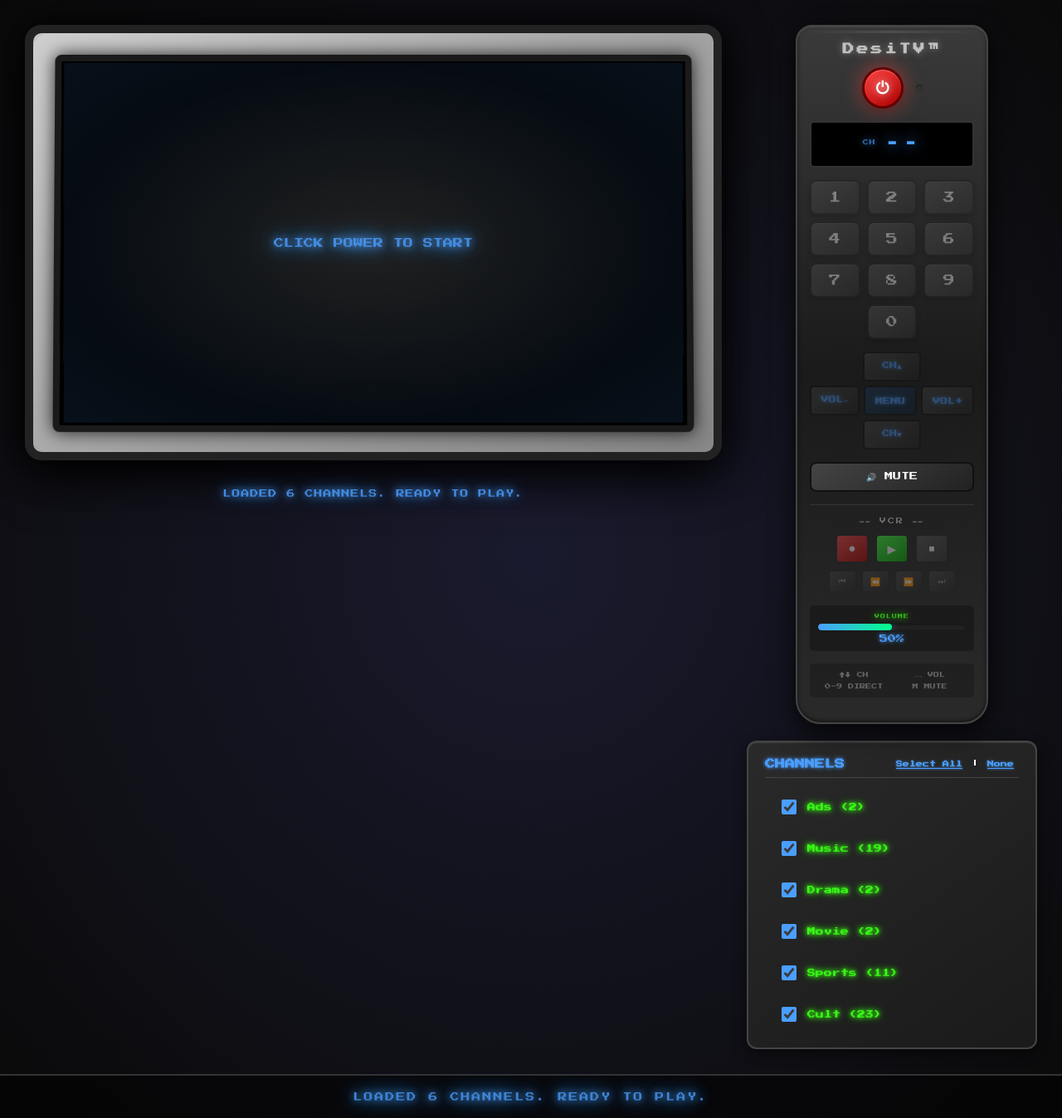
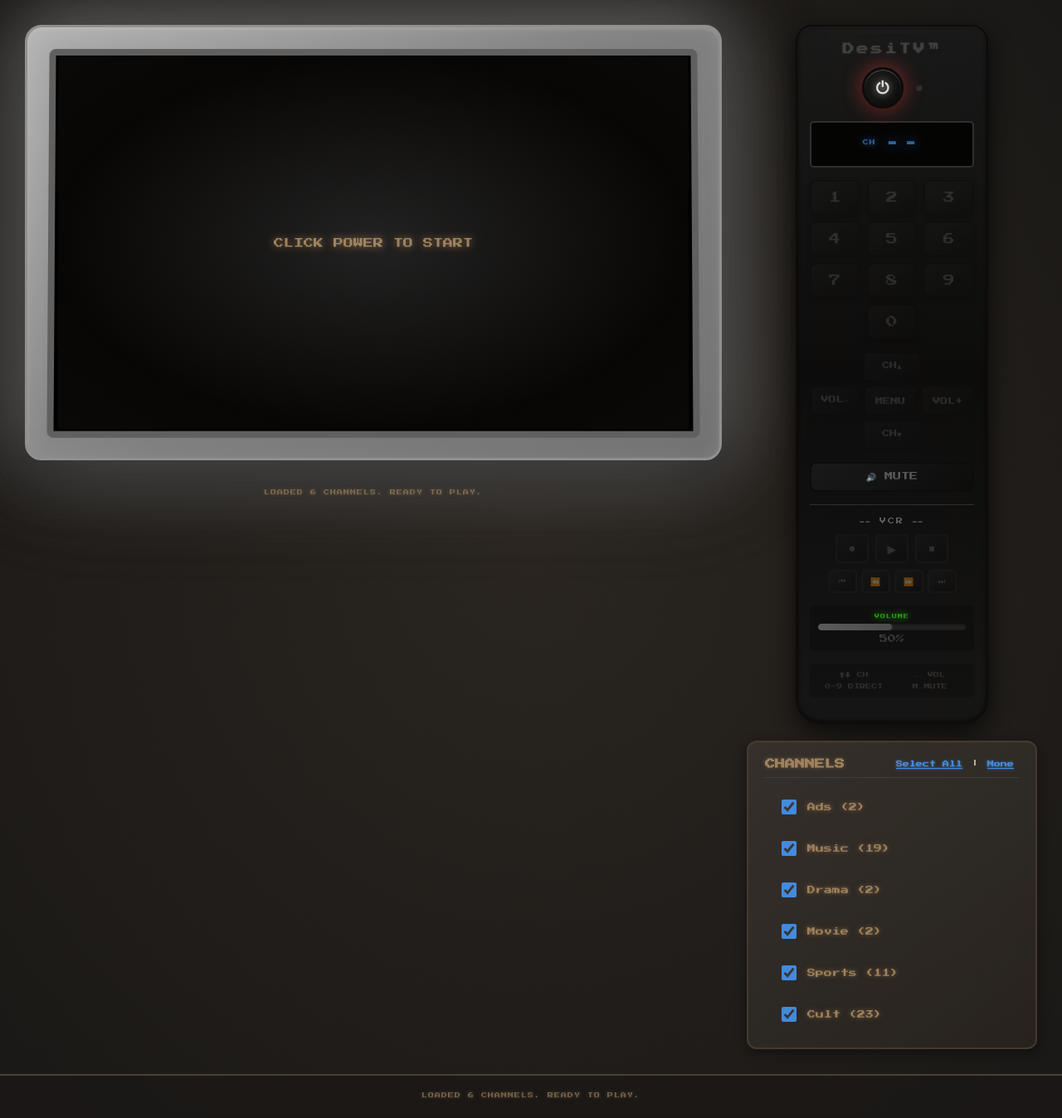
Before and after one commit to pudiish/desiTV, a React (Vite) app in the folder client/: page /tv in a window 1280 px wide. Shown: the whole page at 83% size. Built offline with nearby package versions, Linux system fonts and the light colour scheme; no server answers.

Commit message:
ui changes

```diff
--- a/client/src/components/TVFrame.jsx
+++ b/client/src/components/TVFrame.jsx
@@ -333,23 +333,9 @@ export default function TVFrame({ power, activeChannel, onStaticTrigger, statusM
 
 			{/* Hide status and hints in fullscreen */}
 			{!isFullscreen && (
-				<>
-					<div className="tv-status-indicator">
-						{statusMessage || "WELCOME BACK! CLICK ON POWER BUTTON TO BEGIN JOURNEY."}
-					</div>
-					{power && (
-						<div style={{
-							fontSize: '10px',
-							color: '#666',
-							marginTop: '10px',
-							textAlign: 'center',
-							opacity: showFullscreenHint ? 1 : 0.5,
-							transition: 'opacity 0.3s ease'
-						}}>
-							Double tap/click for fullscreen
-						</div>
-					)}
-				</>
+				<div className="tv-status-indicator">
+					{statusMessage || "WELCOME BACK! CLICK ON POWER BUTTON TO BEGIN JOURNEY."}
+				</div>
 			)}
 			{/* Minimal exit hint in fullscreen - positioned at bottom */}
 			{isFullscreen && (
--- a/client/src/styles.css
+++ b/client/src/styles.css
@@ -6,8 +6,8 @@
 
 body {
 	font-family: 'Press Start 2P', 'Courier New', monospace;
-	background: #0a0a0a;
-	color: #fff;
+	background: #1a1816;
+	color: #d4c4b0;
 	margin: 0;
 	padding: 0;
 	overflow-x: hidden;
@@ -30,7 +30,7 @@ body:has(.tv-frame-container:-ms-fullscreen) {
 	display: flex;
 	flex-direction: column;
 	min-height: 100vh;
-	background: radial-gradient(ellipse at center, #1a1a2e 0%, #0a0a0a 100%);
+	background: radial-gradient(ellipse at center, #2a2520 0%, #1a1816 100%);
 }
 
 /* Hide main container and remote when fullscreen is active */
@@ -68,12 +68,14 @@ body:has(.tv-frame-container:-ms-fullscreen) {
 	flex-direction: column;
 	align-items: center;
 	cursor: pointer;
-	transition: transform 0.2s ease;
+	transition: transform 0.2s ease, filter 0.2s ease;
 	position: relative;
+	filter: drop-shadow(0 0 40px rgba(128, 128, 128, 0.4));
 }
 
 .tv-frame-container:hover {
-	transform: scale(1.01);
+	transform: scale(1.02);
+	filter: drop-shadow(0 0 60px rgba(128, 128, 128, 0.5));
 }
 
 /* Fullscreen hint overlay */
@@ -159,17 +161,20 @@ body:has(.tv-frame-container:-ms-fullscreen) {
 	width: 100%;
 	max-width: 900px;
 	aspect-ratio: 16/10;
-	background: linear-gradient(145deg, #c0c0c0, #808080);
+	background: linear-gradient(145deg, #a0a0a0, #808080, #707070);
 	border-radius: 20px;
 	padding: 25px;
 	box-shadow:
-		0 0 50px rgba(0, 0, 0, 0.8),
+		0 0 80px rgba(128, 128, 128, 0.5),
+		0 0 120px rgba(128, 128, 128, 0.3),
 		inset 0 0 30px rgba(255, 255, 255, 0.1),
-		0 20px 60px rgba(0, 0, 0, 0.9);
+		0 20px 60px rgba(0, 0, 0, 0.8),
+		inset 0 2px 4px rgba(255, 255, 255, 0.15);
 	position: relative;
 	display: flex;
 	align-items: center;
 	justify-content: center;
+	border: 3px solid #909090;
 }
 
 
@@ -196,17 +201,18 @@ body:has(.tv-frame-container:-ms-fullscreen) {
 	z-index: 2;
 	width: 100%;
 	height: 100%;
-	background: #000;
-	border: 8px solid #1a1a1a;
+	background: #0a0806;
+	border: 8px solid #606060;
 	border-radius: 8px;
 	overflow: hidden;
 	display: flex;
 	align-items: center;
 	justify-content: center;
 	box-shadow:
-		inset 0 0 100px rgba(0, 0, 0, 0.9),
-		0 0 20px rgba(0, 0, 0, 0.8),
-		inset 0 0 30px rgba(255, 255, 255, 0.05); /* Screen reflection */
+		inset 0 0 100px rgba(0, 0, 0, 0.95),
+		0 0 30px rgba(128, 128, 128, 0.3),
+		inset 0 0 30px rgba(255, 255, 255, 0.05),
+		inset 0 2px 4px rgba(255, 255, 255, 0.08); /* Screen reflection */
 	/* Convex CRT screen effect - subtle curve */
 	transform: perspective(1500px) rotateX(1.5deg);
 	transform-style: preserve-3d;
@@ -269,11 +275,11 @@ body:has(.tv-frame-container:-ms-fullscreen) {
 
 .tv-off-message {
 	font-size: 12px;
-	color: #4a9eff;
+	color: #b8956a;
 	text-shadow:
-		0 0 10px #4a9eff,
-		0 0 20px #4a9eff,
-		0 0 30px #4a9eff;
+		0 0 8px rgba(184, 149, 106, 0.6),
+		0 0 15px rgba(184, 149, 106, 0.4),
+		0 0 25px rgba(184, 149, 106, 0.2);
 	animation: pulse-glow 2s ease-in-out infinite;
 	z-index: 10;
 }
@@ -286,7 +292,7 @@ body:has(.tv-frame-container:-ms-fullscreen) {
 .tv-screen-glow {
 	position: absolute;
 	inset: 0;
-	background: radial-gradient(ellipse at center, transparent 0%, rgba(74, 158, 255, 0.1) 100%);
+	background: radial-gradient(ellipse at center, transparent 0%, rgba(139, 115, 85, 0.08) 100%);
 	pointer-events: none;
 	z-index: 5;
 }
@@ -305,14 +311,15 @@ body:has(.tv-frame-container:-ms-fullscreen) {
 	inset: 0;
 	background: repeating-linear-gradient(
 		0deg,
-		rgba(0, 0, 0, 0.15) 0px,
-		rgba(0, 0, 0, 0.15) 1px,
+		rgba(139, 115, 85, 0.08) 0px,
+		rgba(139, 115, 85, 0.08) 1px,
 		transparent 1px,
 		transparent 2px
 	);
 	pointer-events: none;
 	z-index: 10;
 	animation: scanline-move 8s linear infinite;
+	mix-blend-mode: overlay;
 }
 
 @keyframes scanline-move {
@@ -430,6 +437,17 @@ body:has(.tv-frame-container:-ms-fullscreen) {
 .tv-frame-container:-webkit-full-screen .crt-scanlines {
 	opacity: 0.15 !important;
 	z-index: 10 !important;
+}
+
+/* Vintage TV sepia/brown tint overlay */
+.tv-screen::after {
+	content: "";
+	position: absolute;
+	inset: 0;
+	background: rgba(107, 93, 79, 0.03);
+	pointer-events: none;
+	z-index: 6;
+	mix-blend-mode: overlay;
 }
 
 /* Static overlay in fullscreen */
@@ -590,13 +608,14 @@ body:has(.tv-frame-container:-ms-fullscreen) {
 
 /* Control Panel */
 .control-panel {
-	background: linear-gradient(145deg, #2a2a2a, #1a1a1a);
-	border: 2px solid #444;
+	background: linear-gradient(145deg, #3a342f, #2a2520);
+	border: 2px solid #4a3f35;
 	border-radius: 12px;
 	padding: 20px;
 	box-shadow:
 		0 4px 15px rgba(0, 0, 0, 0.5),
-		inset 0 1px 0 rgba(255, 255, 255, 0.1);
+		inset 0 1px 0 rgba(139, 115, 85, 0.08);
+	opacity: 0.85;
 }
 
 .control-btn {
@@ -703,13 +722,14 @@ body:has(.tv-frame-container:-ms-fullscreen) {
 
 /* Category List */
 .category-list {
-	background: linear-gradient(145deg, #2a2a2a, #1a1a1a);
-	border: 2px solid #444;
+	background: linear-gradient(145deg, #3a342f, #2a2520);
+	border: 2px solid #4a3f35;
 	border-radius: 12px;
 	padding: 20px;
 	box-shadow:
 		0 4px 15px rgba(0, 0, 0, 0.5),
-		inset 0 1px 0 rgba(255, 255, 255, 0.1);
+		inset 0 1px 0 rgba(139, 115, 85, 0.08);
+	opacity: 0.85;
 }
 
 .category-header {
@@ -724,8 +744,8 @@ body:has(.tv-frame-container:-ms-fullscreen) {
 .category-header h3 {
 	margin: 0;
 	font-size: 12px;
-	color: #4a9eff;
-	text-shadow: 0 0 5px #4a9eff;
+	color: #b8956a;
+	text-shadow: 0 0 5px rgba(184, 149, 106, 0.5);
 }
 
 .category-actions {
@@ -782,10 +802,10 @@ body:has(.tv-frame-container:-ms-fullscreen) {
 
 .category-name {
 	font-size: 10px;
-	color: #39ff14;
+	color: #b8956a;
 	text-shadow:
-		0 0 5px #39ff14,
-		0 0 10px #39ff14;
+		0 0 5px rgba(184, 149, 106, 0.5),
+		0 0 10px rgba(184, 149, 106, 0.3);
 	flex: 1;
 }
 
@@ -794,19 +814,19 @@ body:has(.tv-frame-container:-ms-fullscreen) {
 	width: 100%;
 	padding: 20px;
 	text-align: center;
-	background: rgba(0, 0, 0, 0.5);
-	border-top: 2px solid #333;
+	background: rgba(26, 24, 22, 0.7);
+	border-top: 2px solid #4a3f35;
 }
 
 .status-text {
-	font-size: 11px;
-	color: #4a9eff;
+	font-size: 7px;
+	color: #8b7355;
 	text-shadow:
-		0 0 10px #4a9eff,
-		0 0 20px #4a9eff,
-		0 0 30px #4a9eff;
+		0 0 5px rgba(139, 115, 85, 0.5),
+		0 0 10px rgba(139, 115, 85, 0.3);
 	animation: status-pulse 3s ease-in-out infinite;
-	letter-spacing: 2px;
+	letter-spacing: 1px;
+	opacity: 0.7;
 }
 
 @keyframes status-pulse {
@@ -818,13 +838,14 @@ body:has(.tv-frame-container:-ms-fullscreen) {
 	margin-top: 20px;
 	padding: 15px;
 	text-align: center;
-	font-size: 10px;
-	color: #4a9eff;
+	font-size: 7px;
+	color: #8b7355;
 	text-shadow:
-		0 0 10px #4a9eff,
-		0 0 20px #4a9eff;
+		0 0 5px rgba(139, 115, 85, 0.5),
+		0 0 10px rgba(139, 115, 85, 0.3);
 	animation: pulse-glow 2s ease-in-out infinite;
 	letter-spacing: 1px;
+	opacity: 0.7;
 }
 
 /* Hide status indicator in fullscreen */
@@ -845,16 +866,17 @@ body:has(.tv-frame-container:-ms-fullscreen) {
 }
 
 .remote-body {
-	background: linear-gradient(180deg, #3a3a3a 0%, #1a1a1a 50%, #2a2a2a 100%);
+	background: linear-gradient(180deg, #1a1a1a 0%, #0a0a0a 50%, #151515 100%);
 	border-radius: 20px 20px 30px 30px;
 	padding: 20px 15px 30px;
 	min-width: 220px;
 	box-shadow:
 		0 10px 30px rgba(0, 0, 0, 0.8),
-		inset 0 1px 0 rgba(255, 255, 255, 0.1),
-		inset 0 -2px 5px rgba(0, 0, 0, 0.5);
-	border: 2px solid #444;
+		inset 0 1px 0 rgba(255, 255, 255, 0.03),
+		inset 0 -2px 5px rgba(0, 0, 0, 0.7);
+	border: 2px solid #0a0a0a;
 	position: relative;
+	opacity: 0.85;
 }
 
 .remote-body::before {
@@ -864,18 +886,19 @@ body:has(.tv-frame-container:-ms-fullscreen) {
 	left: 10px;
 	right: 10px;
 	height: 3px;
-	background: linear-gradient(90deg, transparent, rgba(255,255,255,0.1), transparent);
+	background: linear-gradient(90deg, transparent, rgba(255,255,255,0.02), transparent);
 	border-radius: 2px;
 }
 
 .remote-brand {
 	text-align: center;
 	font-size: 14px;
-	color: #c0c0c0;
-	text-shadow: 0 0 10px rgba(192, 192, 192, 0.5);
+	color: #666;
+	text-shadow: 0 0 3px rgba(102, 102, 102, 0.2);
 	margin-bottom: 15px;
 	font-weight: bold;
 	letter-spacing: 3px;
+	opacity: 0.6;
 }
 
 /* Power Section */
@@ -891,11 +914,11 @@ body:has(.tv-frame-container:-ms-fullscreen) {
 	width: 50px;
 	height: 50px;
 	border-radius: 50%;
-	background: linear-gradient(145deg, #ff4444, #aa0000);
-	border: 3px solid #660000;
+	background: linear-gradient(145deg, #1a1a1a, #0a0a0a);
+	border: 3px solid #0a0a0a;
 	box-shadow:
-		0 4px 15px rgba(255, 0, 0, 0.4),
-		inset 0 2px 0 rgba(255, 255, 255, 0.3);
+		0 4px 15px rgba(0, 0, 0, 0.5),
+		inset 0 2px 0 rgba(255, 255, 255, 0.02);
 	cursor: pointer;
 	transition: all 0.2s ease;
 }
@@ -908,11 +931,11 @@ body:has(.tv-frame-container:-ms-fullscreen) {
 }
 
 .remote-btn.power-btn.on {
-	background: linear-gradient(145deg, #44ff44, #00aa00);
-	border-color: #006600;
+	background: linear-gradient(145deg, #2a2a2a, #1a1a1a);
+	border-color: #0a0a0a;
 	box-shadow:
-		0 4px 15px rgba(0, 255, 0, 0.4),
-		inset 0 2px 0 rgba(255, 255, 255, 0.3);
+		0 4px 15px rgba(0, 0, 0, 0.6),
+		inset 0 2px 0 rgba(255, 255, 255, 0.03);
 }
 
 .power-icon {
@@ -958,17 +981,19 @@ body:has(.tv-frame-container:-ms-fullscreen) {
 
 .channel-label {
 	font-size: 10px;
-	color: #666;
+	color: #555;
+	opacity: 0.6;
 }
 
 .channel-number {
 	font-size: 24px;
-	color: #ff6600;
+	color: #666;
 	text-shadow:
-		0 0 10px #ff6600,
-		0 0 20px #ff6600;
+		0 0 5px rgba(102, 102, 102, 0.3),
+		0 0 10px rgba(102, 102, 102, 0.2);
 	font-family: 'Courier New', monospace;
 	letter-spacing: 3px;
+	opacity: 0.7;
 }
 
 /* Number Pad */
@@ -980,22 +1005,22 @@ body:has(.tv-frame-container:-ms-fullscreen) {
 }
 
 .remote-btn.num-btn {
-	background: linear-gradient(145deg, #555, #333);
-	border: 2px solid #222;
+	background: linear-gradient(145deg, #1a1a1a, #0a0a0a);
+	border: 2px solid #0a0a0a;
 	border-radius: 8px;
-	color: #fff;
+	color: #666;
 	font-size: 14px;
 	padding: 12px;
 	cursor: pointer;
 	transition: all 0.15s ease;
 	font-family: 'Press Start 2P', monospace;
 	box-shadow:
-		0 3px 6px rgba(0,0,0,0.4),
-		inset 0 1px 0 rgba(255,255,255,0.1);
+		0 3px 6px rgba(0,0,0,0.6),
+		inset 0 1px 0 rgba(255,255,255,0.02);
 }
 
 .remote-btn.num-btn:hover:not(:disabled) {
-	background: linear-gradient(145deg, #666, #444);
+	background: linear-gradient(145deg, #2a2a2a, #1a1a1a);
 	transform: translateY(-2px);
 }
 
@@ -1031,15 +1056,15 @@ body:has(.tv-frame-container:-ms-fullscreen) {
 }
 
 .remote-btn.dpad-btn {
-	background: linear-gradient(145deg, #444, #222);
-	border: 2px solid #111;
-	color: #4a9eff;
+	background: linear-gradient(145deg, #1a1a1a, #0a0a0a);
+	border: 2px solid #0a0a0a;
+	color: #666;
 	font-size: 9px;
 	padding: 10px 12px;
 	cursor: pointer;
 	transition: all 0.15s ease;
 	font-family: 'Press Start 2P', monospace;
-	text-shadow: 0 0 5px #4a9eff;
+	text-shadow: 0 0 2px rgba(102, 102, 102, 0.2);
 	border-radius: 5px;
 }
 
@@ -1055,14 +1080,14 @@ body:has(.tv-frame-container:-ms-fullscreen) {
 
 .remote-btn.dpad-btn.center {
 	min-width: 60px;
-	background: linear-gradient(145deg, #1a3a5c, #0d1f33);
-	color: #4a9eff;
+	background: linear-gradient(145deg, #1a1a1a, #0a0a0a);
+	color: #666;
 }
 
 .remote-btn.dpad-btn:hover:not(:disabled) {
-	background: linear-gradient(145deg, #555, #333);
-	color: #6bb6ff;
-	text-shadow: 0 0 10px #6bb6ff;
+	background: linear-gradient(145deg, #2a2a2a, #1a1a1a);
+	color: #888;
+	text-shadow: 0 0 3px rgba(136, 136, 136, 0.3);
 }
 
 .remote-btn.dpad-btn:disabled {
@@ -1077,9 +1102,9 @@ body:has(.tv-frame-container:-ms-fullscreen) {
 }
 
 .remote-btn.mute-btn {
-	background: linear-gradient(145deg, #444, #222);
-	border: 2px solid #111;
-	color: #fff;
+	background: linear-gradient(145deg, #1a1a1a, #0a0a0a);
+	border: 2px solid #0a0a0a;
+	color: #666;
 	font-size: 10px;
 	padding: 10px 20px;
 	cursor: pointer;
@@ -1090,8 +1115,8 @@ body:has(.tv-frame-container:-ms-fullscreen) {
 }
 
 .remote-btn.mute-btn.active {
-	background: linear-gradient(145deg, #ff4444, #aa0000);
-	color: #fff;
+	background: linear-gradient(145deg, #2a2a2a, #1a1a1a);
+	color: #888;
 }
 
 .remote-btn.mute-btn:hover:not(:disabled) {
@@ -1138,26 +1163,26 @@ body:has(.tv-frame-container:-ms-fullscreen) {
 }
 
 .remote-btn.vcr-btn.record {
-	background: linear-gradient(145deg, #ff4444, #aa0000);
-	color: #fff;
+	background: linear-gradient(145deg, #1a1a1a, #0a0a0a);
+	color: #666;
 }
 
 .remote-btn.vcr-btn.play {
-	background: linear-gradient(145deg, #44ff44, #00aa00);
-	color: #fff;
+	background: linear-gradient(145deg, #1a1a1a, #0a0a0a);
+	color: #666;
 }
 
 .remote-btn.vcr-btn.stop {
-	background: linear-gradient(145deg, #555, #333);
-	color: #fff;
+	background: linear-gradient(145deg, #1a1a1a, #0a0a0a);
+	color: #666;
 }
 
 .remote-btn.vcr-btn.small {
 	width: 35px;
 	height: 28px;
 	font-size: 10px;
-	background: linear-gradient(145deg, #444, #222);
-	color: #888;
+	background: linear-gradient(145deg, #1a1a1a, #0a0a0a);
+	color: #666;
 }
 
 .remote-btn.vcr-btn:hover:not(:disabled) {
@@ -1194,18 +1219,19 @@ body:has(.tv-frame-container:-ms-fullscreen) {
 
 .volume-fill {
 	height: 100%;
-	background: linear-gradient(90deg, #4a9eff, #00ff88);
+	background: linear-gradient(90deg, #666, #555);
 	border-radius: 4px;
 	transition: width 0.2s ease;
-	box-shadow: 0 0 10px rgba(74, 158, 255, 0.5);
+	box-shadow: 0 0 5px rgba(102, 102, 102, 0.3);
 }
 
 .volume-percent {
 	font-size: 10px;
-	color: #4a9eff;
+	color: #666;
 	text-align: center;
 	margin-top: 5px;
-	text-shadow: 0 0 5px #4a9eff;
+	text-shadow: 0 0 2px rgba(102, 102, 102, 0.2);
+	opacity: 0.6;
 }
 
 /* Keyboard Hints */
@@ -1221,8 +1247,9 @@ body:has(.tv-frame-container:-ms-fullscreen) {
 
 .keyboard-hints .hint {
 	font-size: 7px;
-	color: #666;
+	color: #555;
 	text-align: center;
+	opacity: 0.5;
 }
 
 
@@ -2644,8 +2671,8 @@ body:has(.tv-frame-container:-ms-fullscreen) {
 	inset: 0;
 	background: repeating-linear-gradient(
 0deg,
-rgba(0, 0, 0, 0.12) 0px,
-rgba(0, 0, 0, 0.12) 1px,
+rgba(139, 115, 85, 0.1) 0px,
+rgba(139, 115, 85, 0.1) 1px,
 transparent 1px,
 transparent 2px
 );
@@ -2653,6 +2680,7 @@ transparent 2px
 	z-index: 9996;
 	opacity: 0.8;
 	animation: scanline-move 8s linear infinite;
+	mix-blend-mode: overlay;
 }
 
 /* Subtle CRT flicker on video content */
```
Also changed, not shown: client/src/logic/effects.js (line endings or trailing spaces), 1 other file (tests, documents, lock files or other folders).
